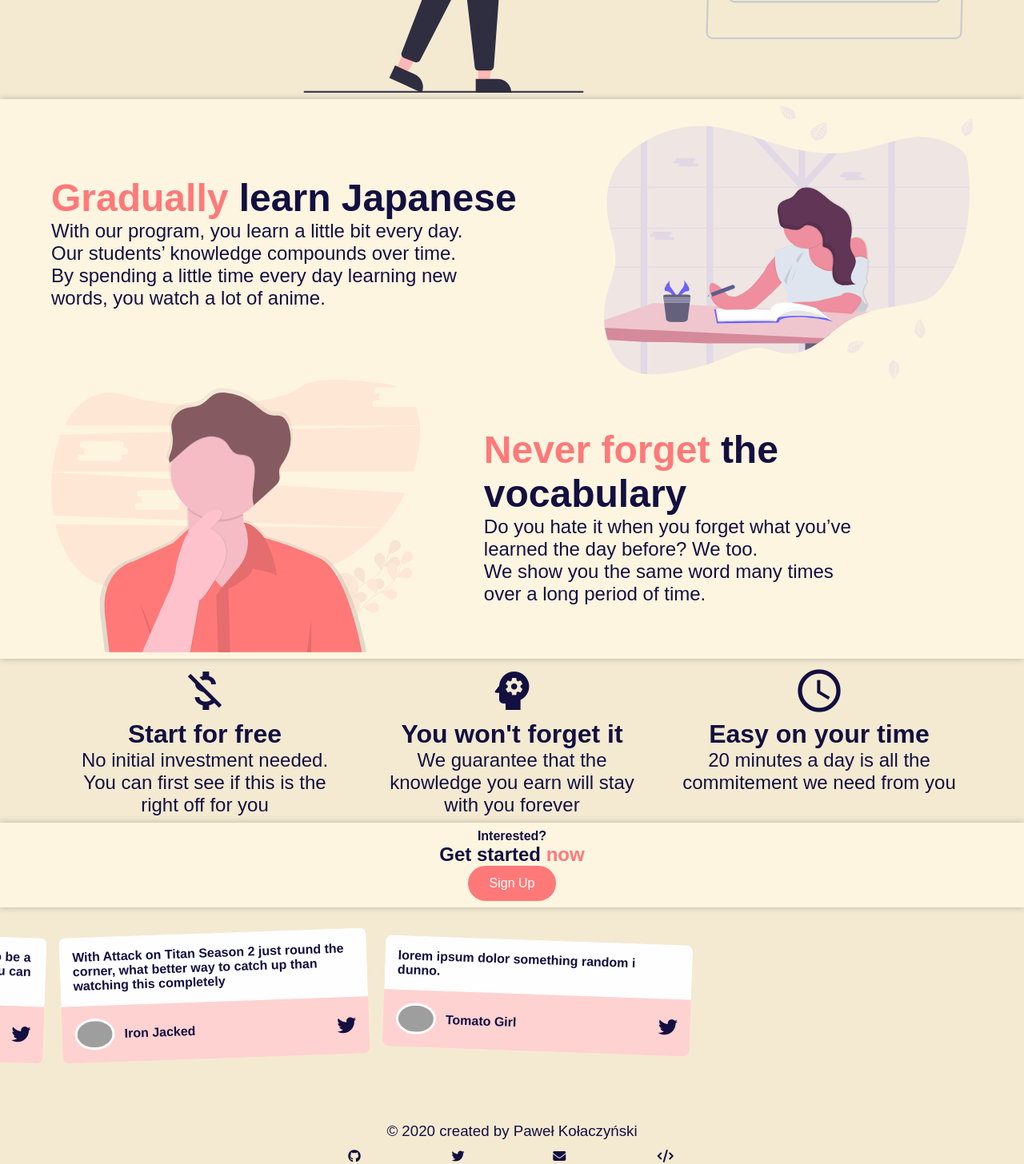
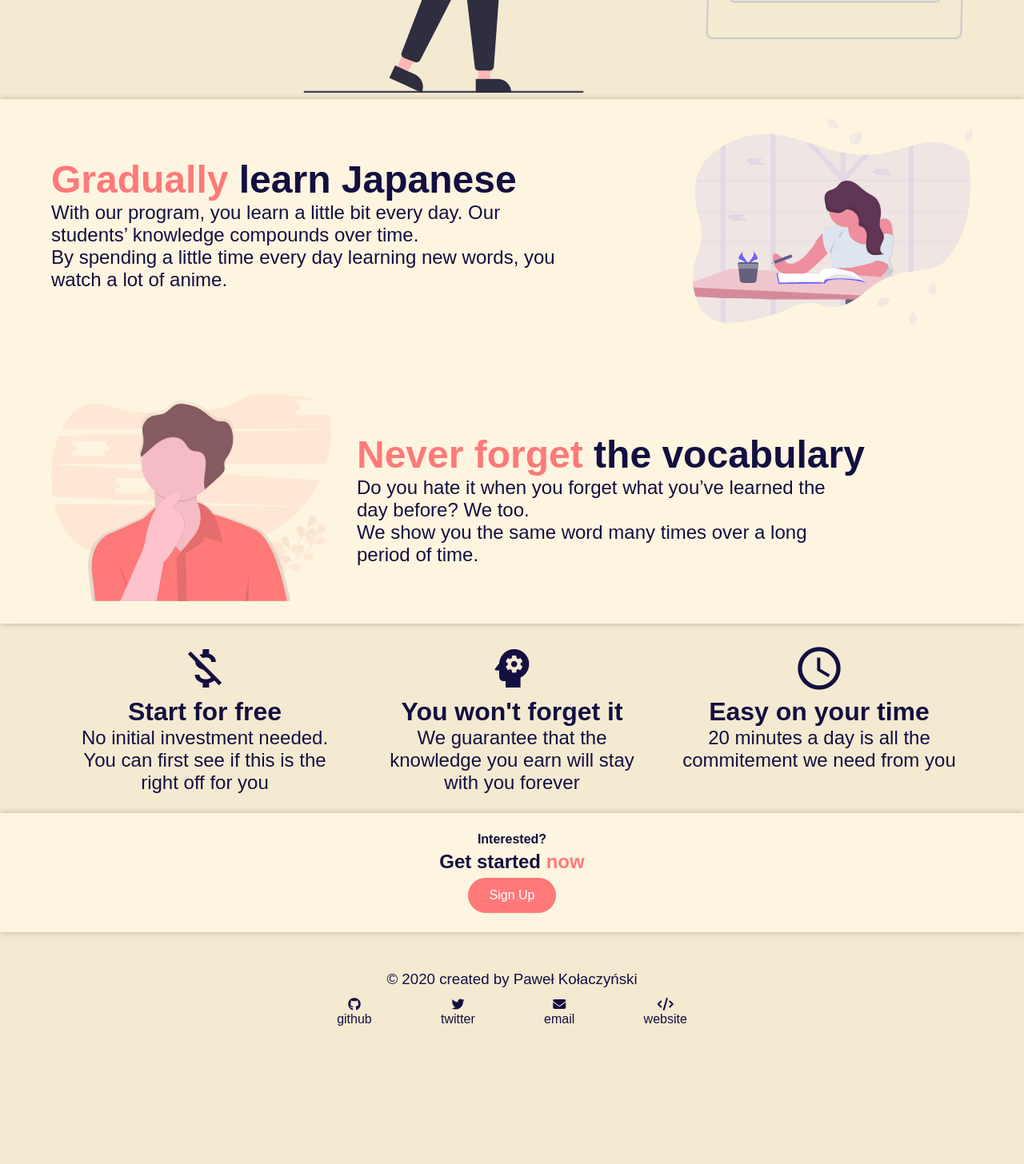
Before and after one commit to kolaczyn/learn-japanese, a Vue app: page / in a window 1280 px wide. Shown: the part 620-2076 px from the top of the page at 80% size. After the commit the page ends 1952 px from the top, so only its background shows below. Built offline with nearby package versions, Linux system fonts and the light colour scheme; grey boxes are pictures that could not be loaded.

Commit message:
improve landing page for mobile

```diff
--- a/src/components/landing-page/IlustrationsSection.vue
+++ b/src/components/landing-page/IlustrationsSection.vue
@@ -1,29 +1,36 @@
 <template>
-  <base-container>
+  <base-container class="container">
     <div class="two-columns">
       <section>
         <h3><strong>Gradually</strong> learn Japanese</h3>
         <p>
-          With our program, you learn a little bit every day. Our students’ knowledge compounds over
-          time.
+          With our program, you learn a little bit every day. Our students’
+          knowledge compounds over time.
         </p>
         <p>
-          By spending a little time every day learning new words, you watch a lot of anime.
+          By spending a little time every day learning new words, you watch a
+          lot of anime.
         </p>
       </section>
-      <img src="../../assets/ilustrations/gradually.svg" alt="Person studying" />
+      <div class="img">
+        <img
+          src="../../assets/ilustrations/gradually.svg"
+          alt="Person studying"
+        />
+      </div>
     </div>
     <div class="two-columns reverse">
       <section>
         <h3><strong>Never forget</strong> the vocabulary</h3>
         <p>
-          Do you hate it when you forget what you’ve learned the day before? We too.
+          Do you hate it when you forget what you’ve learned the day before? We
+          too.
         </p>
-        <p>
-          We show you the same word many times over a long period of time.
-        </p>
+        <p>We show you the same word many times over a long period of time.</p>
       </section>
-      <img src="../../assets/ilustrations/forget.svg" alt="Thinking man" />
+      <div class="img">
+        <img src="../../assets/ilustrations/forget.svg" alt="Thinking man" />
+      </div>
     </div>
   </base-container>
 </template>
@@ -35,6 +42,13 @@ export default {
 </script>
 
 <style lang="scss" scoped>
+.container {
+  padding-top: 1.5rem !important;
+  padding-bottom: 1.5rem !important;
+}
+.two-columns.reverse {
+  margin-top: 5rem;
+}
 h3 {
   font-size: 3rem;
 }
@@ -43,16 +57,30 @@ p {
   max-width: 80%;
 }
 img {
-  width: 40%;
+  max-width: 350px;
+}
+.reverse > .img {
+  margin-right: 2rem;
 }
 .two-columns {
   display: flex;
   align-items: center;
+  .img {
+    flex-grow: 1;
+  }
+  section {
+    flex-grow: 1;
+  }
+  @media screen and (max-width: 800px) {
+    .img {
+      display: none;
+    }
+  }
 }
 .reverse {
   flex-direction: row-reverse;
-  section {
+  /* section {
     margin-left: 5rem;
-  }
+  } */
 }
 </style>
--- a/src/components/landing-page/ProsSection.vue
+++ b/src/components/landing-page/ProsSection.vue
@@ -22,6 +22,9 @@ export default {
 
 <style lang="scss" scoped>
 .wrapper {
+  padding-top: 1.5rem !important;
+  padding-bottom: 1.5rem !important;
+
   display: flex;
   justify-content: space-around;
   & > * {
--- a/src/components/landing-page/StartNow.vue
+++ b/src/components/landing-page/StartNow.vue
@@ -1,8 +1,8 @@
 <template>
-  <base-container>
+  <base-container class="container">
     <section class="slogan">
       <h4>Interested?</h4>
-      <h2>Get started <strong>now</strong></h2>
+      <h2 class="spacing">Get started <strong>now</strong></h2>
       <base-button link mode="primary" to="/sign-up">Sign Up</base-button>
     </section>
   </base-container>
@@ -15,6 +15,14 @@ export default {
 </script>
 
 <style lang="scss" scoped>
+.container {
+  padding-top: 1.5rem !important;
+  padding-bottom: 1.5rem !important;
+}
+.spacing {
+  margin-top: 0.35rem;
+  margin-bottom: 0.35rem;
+}
 .slogan {
   text-align: center;
 }
--- a/src/components/layout/TheFooter.vue
+++ b/src/components/layout/TheFooter.vue
@@ -33,7 +33,7 @@ export default {
 <style lang="scss" scoped>
 .wrapper {
   padding-top: 3rem;
-  /* padding-bottom: 3rem; */
+  padding-bottom: 3rem;
   text-align: center;
   max-width: 500px;
   margin: 0 auto;
--- a/src/components/learn/TheSidebar.vue
+++ b/src/components/learn/TheSidebar.vue
@@ -14,7 +14,7 @@
         </li>
       </ul>
     </nav>
-    <the-footer />
+    <the-footer class="no-pb" />
   </aside>
 </template>
 
@@ -41,6 +41,9 @@ export default {
 </script>
 
 <style lang="scss" scoped>
+.no-pb {
+  padding-bottom: 0 !important;
+}
 .red {
   color: var(--clr-primary-dark);
 }
--- a/src/pages/LandingPage.vue
+++ b/src/pages/LandingPage.vue
@@ -9,7 +9,7 @@
     <striped-section>
       <start-now />
     </striped-section>
-    <reviews />
+    <!-- <reviews /> -->
   </main>
   <the-footer />
 </template>
@@ -20,7 +20,7 @@ import TheNavbar from '@/components/layout/TheNavbar.vue';
 import TheHero from '@/components/landing-page/TheHero.vue';
 import IlustrationsSection from '@/components/landing-page/IlustrationsSection.vue';
 import ProsSection from '@/components/landing-page/ProsSection.vue';
-import Reviews from '@/components/landing-page/Reviews.vue';
+// import Reviews from '@/components/landing-page/Reviews.vue';
 import StartNow from '@/components/landing-page/StartNow.vue';
 import StripedSection from '@/components/layout/StripedSection.vue';
 
@@ -34,7 +34,7 @@ export default {
     ProsSection,
     StartNow,
     StripedSection,
-    Reviews,
+    // Reviews
   },
 };
 </script>
```
